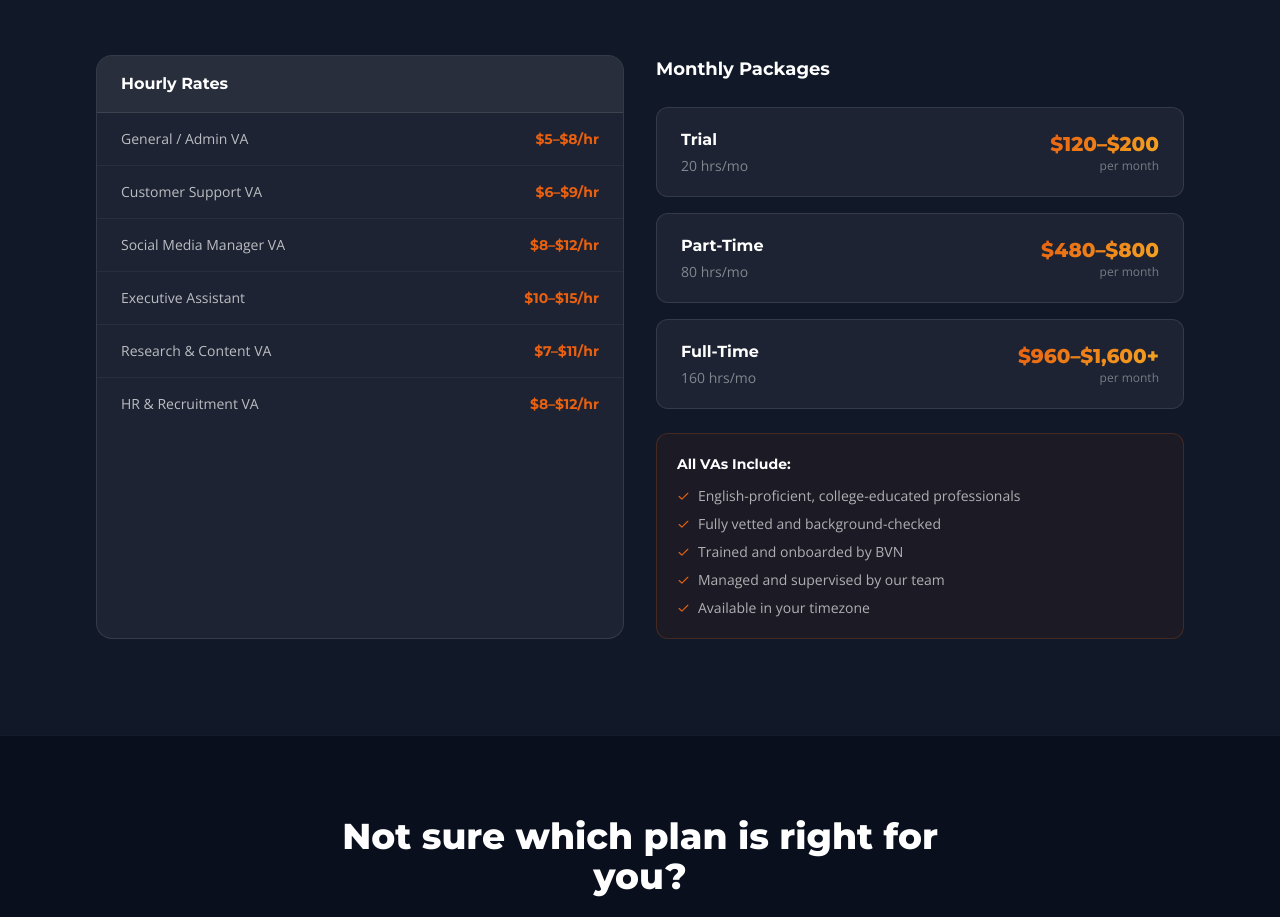
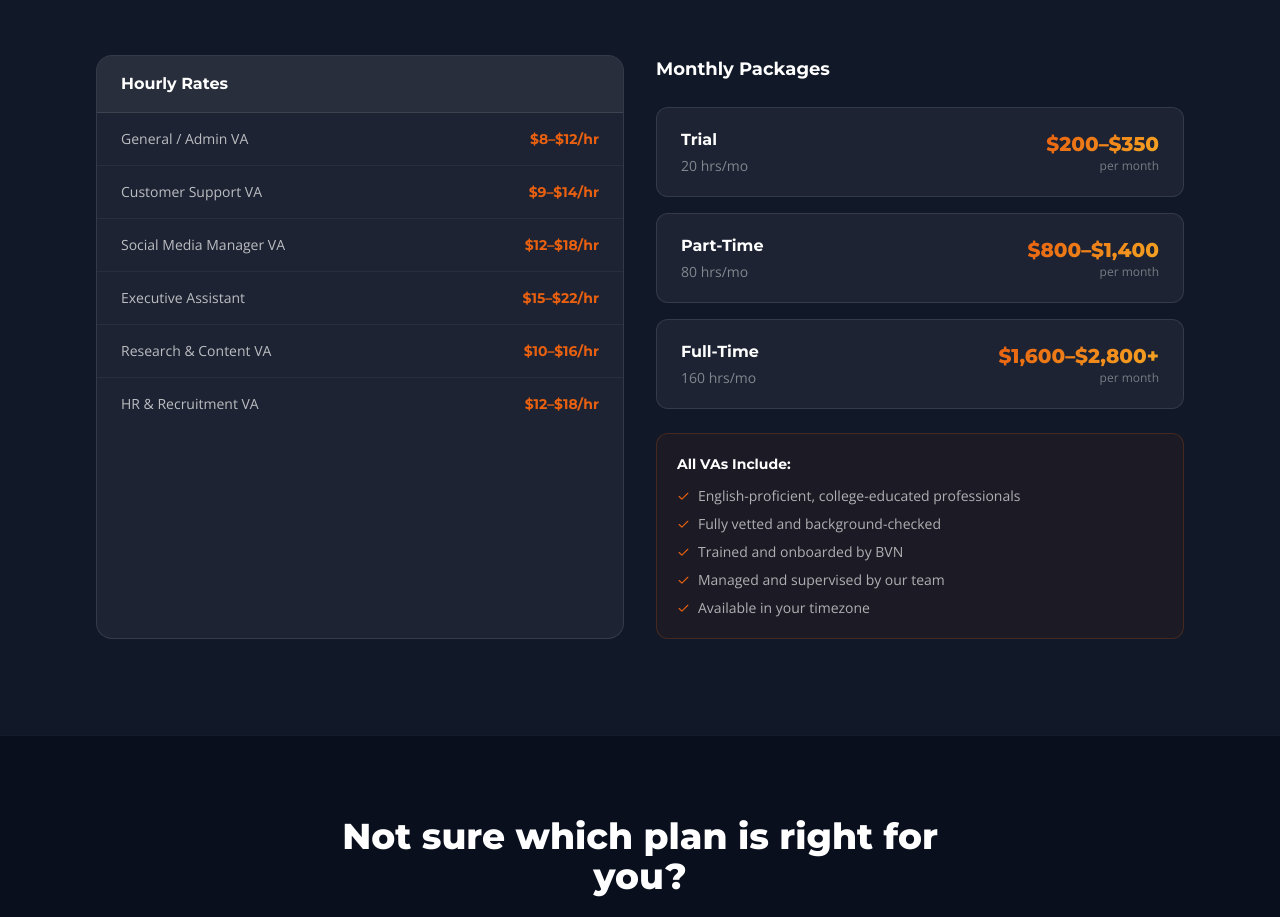
Before and after one commit to bvnofficial/bvnwebsite, a Next.js app: page /pricing in a window 1280 px wide. Shown: the part 4600-5517 px from the top of the page. Built offline with nearby package versions, Linux system fonts and the light colour scheme.

Commit message:
Raise VA rates +50% across hourly and monthly packages

```diff
--- a/app/pricing/page.tsx
+++ b/app/pricing/page.tsx
@@ -199,18 +199,18 @@ const operationsPlans = [
 
 // ── VA Hourly Rates ───────────────────────────────────────
 const vaRates = [
-  { type: "General / Admin VA", rate: "$5–$8/hr" },
-  { type: "Customer Support VA", rate: "$6–$9/hr" },
-  { type: "Social Media Manager VA", rate: "$8–$12/hr" },
-  { type: "Executive Assistant", rate: "$10–$15/hr" },
-  { type: "Research & Content VA", rate: "$7–$11/hr" },
-  { type: "HR & Recruitment VA", rate: "$8–$12/hr" },
+  { type: "General / Admin VA", rate: "$8–$12/hr" },
+  { type: "Customer Support VA", rate: "$9–$14/hr" },
+  { type: "Social Media Manager VA", rate: "$12–$18/hr" },
+  { type: "Executive Assistant", rate: "$15–$22/hr" },
+  { type: "Research & Content VA", rate: "$10–$16/hr" },
+  { type: "HR & Recruitment VA", rate: "$12–$18/hr" },
 ];
 
 const vaPackages = [
-  { name: "Trial", hours: "20 hrs/mo", price: "$120–$200" },
-  { name: "Part-Time", hours: "80 hrs/mo", price: "$480–$800" },
-  { name: "Full-Time", hours: "160 hrs/mo", price: "$960–$1,600+" },
+  { name: "Trial", hours: "20 hrs/mo", price: "$200–$350" },
+  { name: "Part-Time", hours: "80 hrs/mo", price: "$800–$1,400" },
+  { name: "Full-Time", hours: "160 hrs/mo", price: "$1,600–$2,800+" },
 ];
 
 function Note({ children }: { children: React.ReactNode }) {
```
